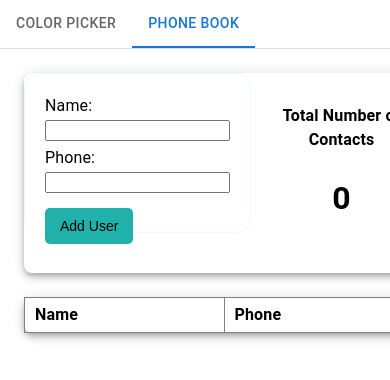
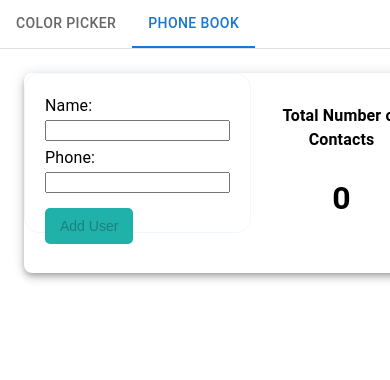
Before and after one commit to anjan-kp/next-type-mui, a Next.js app: page / in a window 390 px wide. Both pictures are taken after a click on the tab "PHONE BOOK". Shown: the top 380 px of the page. Built offline with nearby package versions, Linux system fonts and the light colour scheme.

Commit message:
phonebookfunctionalitiesDone

```diff
--- a/components/PhoneBook.tsx
+++ b/components/PhoneBook.tsx
@@ -7,32 +7,43 @@ Table header should be hidden if no data is present.
 Make the data persistent till the browser is open.
 The component tree should not be modified.
 */
+import { useState } from "react";
 import Wrapper from "./Wrapper";
 import { style } from "../styles/style";
 
+
 const PhoneBookForm = () => {
-    const addRecord = (e : React.FormEvent<HTMLFormElement>) => {
+    const [name, setName] = useState('');
+    const [phone, setPhone] = useState('');
+    const [phoneDairy, setPhoneDairy] = useState<{ Name: string; Phone: string }[]>([],)
+
+    const addRecord = (e: React.FormEvent<HTMLFormElement>) => {
         e.preventDefault();
-        console.log('event :', e.target);
+        console.log('event :', name, phone);
+        setPhoneDairy(pre => [...pre, { Name: name, Phone: phone },]);
+        setName(''), setPhone('');
     };
-
     return (
-        <form  onSubmit={addRecord} style={style.form.container}>
+        <>
+            <Wrapper stack>
+                <form onSubmit={addRecord} style={style.form.container}>
                     <label>Name:</label>
                     <br />
-            <input style={style.form.inputs} name="n" type="text" />
+                    <input style={style.form.inputs} name="n" type="text" value={name} onChange={(e) => setName(e.target.value)} />
                     <br />
                     <label>Phone:</label>
                     <br />
-            <input style={style.form.inputs} name="p" type="text" />
+                    <input style={style.form.inputs} name="p" type="text" value={phone} onChange={(e) => setPhone(e.target.value)} />
                     <br />
-            <input style={style.form.submitBtn} type="submit" value="Add User" />
+                    <input style={style.form.submitBtn} type="submit" value="Add User" disabled={name && phone ? false: true}/>
                 </form>
-    );
-};
-
-const InformationTable = () => {
-    return (
+                <div style={style.msg}>
+                    <h4>Total Number of Contacts</h4>
+                    <h1>{phoneDairy.length}</h1>
+                </div>
+            </Wrapper>
+            <br />
+            {phoneDairy.length ? <Wrapper>
                 <table style={style.table}>
                     <thead>
                         <tr>
@@ -40,32 +51,55 @@ const InformationTable = () => {
                             <th style={style.tableCell}>Phone</th>
                         </tr>
                     </thead>
+                    <tbody>
+                        {phoneDairy.map((book, index)=><tr key={index.toString()}><td>{book.Name}</td><td>{book.Phone}</td></tr>)}
+                    </tbody>
                 </table>
+            </Wrapper> : null}
+        </>
     );
 };
 
-const Message = () => (
-    <div style={style.msg}>
-        <h4>Total Number of Contacts</h4>
-        <h1>0</h1>
-    </div>
-);
+// const InformationTable = (listItems: InformationTableProp) => {
+//     console.log('listItems : ', listItems);
+//     return (
+//         <table style={style.table}>
+//             <thead>
+//                 <tr>
+//                     <th style={style.tableCell}>Name</th>
+//                     <th style={style.tableCell}>Phone</th>
+//                 </tr>
+//             </thead>
+//             <tbody>
 
-const FormWrapper = () => (
-    <Wrapper stack>
-        <PhoneBookForm />
-        <Message />
-    </Wrapper>
-);
-const InfoWrapper = () => (
-    <Wrapper>
-        <InformationTable />
-    </Wrapper>
-);
-export default () => (
-    <>
-        <FormWrapper />
-        <br />
-        <InfoWrapper />
-    </>
-);
+//             </tbody>
+//         </table>
+//     );
+// };
+
+// const Message = () => (
+//     <div style={style.msg}>
+//         <h4>Total Number of Contacts</h4>
+//         <h1>0</h1>
+//     </div>
+// );
+
+// const FormWrapper = () => (
+//     <Wrapper stack>
+//         <PhoneBookForm />
+//     </Wrapper>
+// );
+// const InfoWrapper = (bookDetail: infoWrapperProp) => (
+//     <Wrapper>
+//         <InformationTable phonebookDetail={bookDetail} />
+//     </Wrapper>
+// );
+// export default () => (
+//     <>
+//         <FormWrapper />
+//         <br />
+//         <InfoWrapper />
+//     </>
+// );
+
+export default PhoneBookForm;
```
Lines whose indentation alone changed are shown as unchanged.
